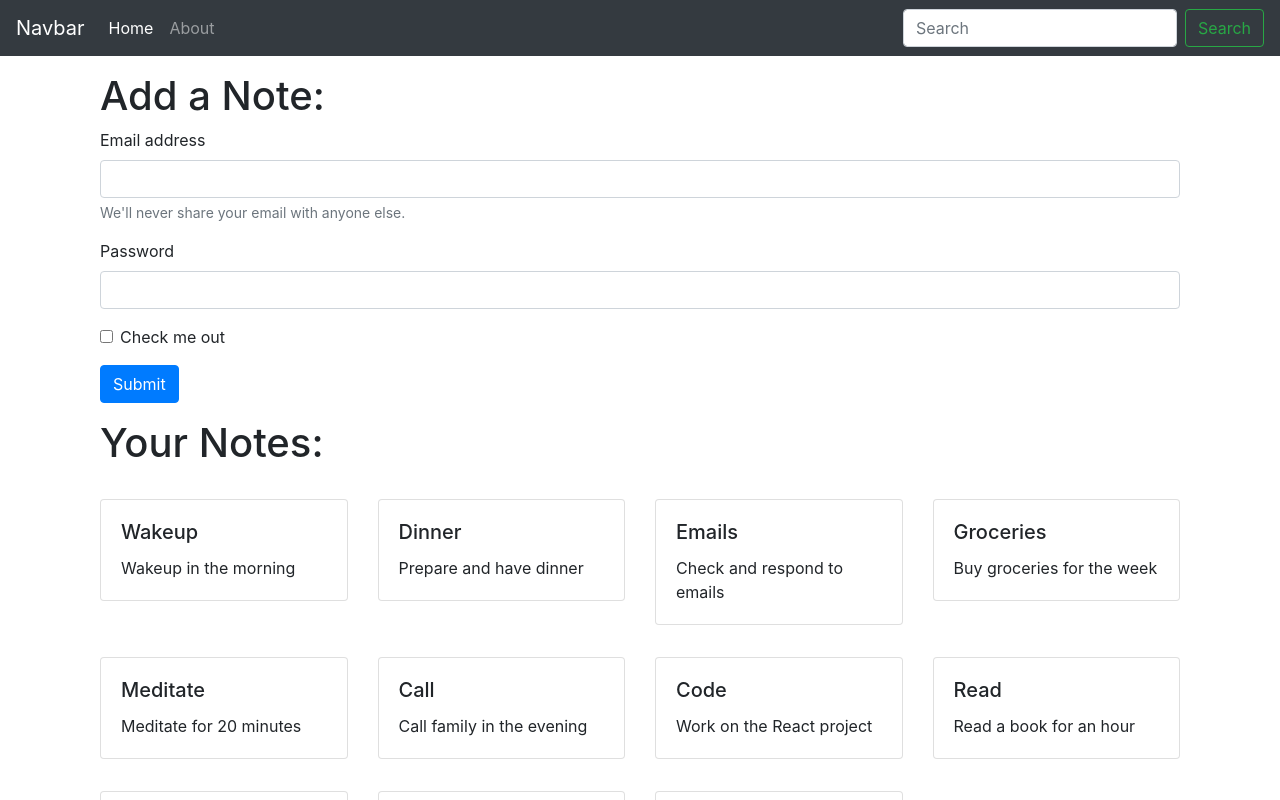
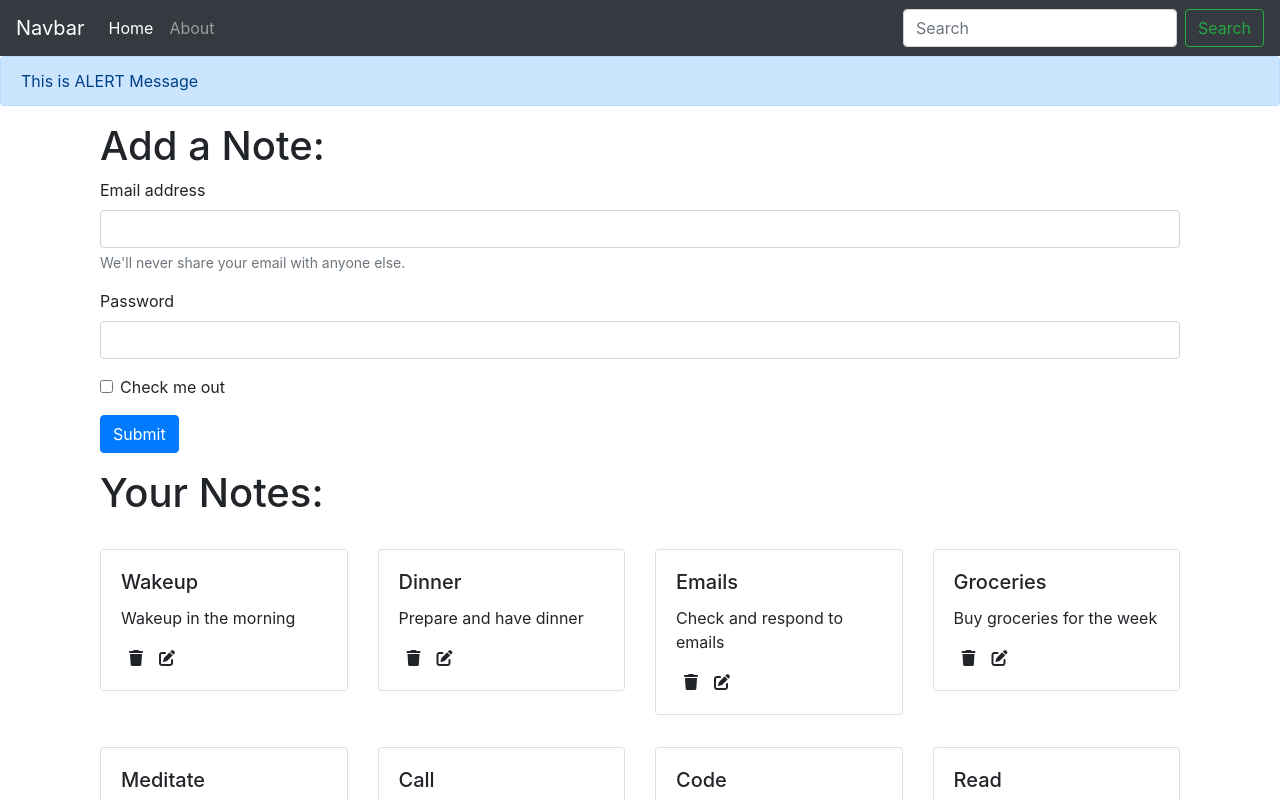
Before and after one commit to HamdanRaza309/LogBook, a React (Create React App) app: page / in a window 1280 px wide. Shown: the top 800 px of the page. Built offline with nearby package versions, Linux system fonts and the light colour scheme.

Commit message:
Adding font awesome icons

```diff
--- a/public/index.html
+++ b/public/index.html
@@ -20,6 +20,7 @@
   <noscript>You need to enable JavaScript to run this app.</noscript>
   <div id="root"></div>
 </body>
+<script src="https://kit.fontawesome.com/f6187729be.js" crossorigin="anonymous"></script>
 <!-- Option 1: jQuery and Bootstrap Bundle (includes Popper) -->
 <script src="https://cdn.jsdelivr.net/npm/jquery@3.5.1/dist/jquery.slim.min.js"
   integrity="sha384-DfXdz2htPH0lsSSs5nCTpuj/zy4C+OGpamoFVy38MVBnE+IbbVYUew+OrCXaRkfj" crossorigin="anonymous"></script>
--- a/src/App.js
+++ b/src/App.js
@@ -4,6 +4,7 @@
 import Home from './components/Home';
 import { About } from './components/About';
 import NoteState from './context/notes/NoteState';
+import Alert from './components/Alert';
 
 function App() {
   return (
@@ -11,6 +12,7 @@
       <NoteState>
         <Router>
           <Navbar />
+          <Alert message="This is ALERT Message" />
           <div className="container">
             <Routes>
               <Route exact path="/" element={<Home />} />
--- /dev/null
+++ b/src/components/Alert.js
@@ -0,0 +1,9 @@
+import React from 'react'
+
+export default function Alert(props) {
+    return (
+        <div className="alert alert-primary" role="alert">
+            {props.message}
+        </div>
+    )
+}
--- a/src/components/Note.js
+++ b/src/components/Note.js
@@ -10,7 +10,7 @@
             <h1>Your Notes:</h1>
             <div className="row my-3">
                 {notes.map((note) => {
-                    return <NoteItem note={note} />
+                    return <NoteItem key={note._id} note={note} />
                 })}
             </div>
         </div>
--- a/src/components/NoteItem.js
+++ b/src/components/NoteItem.js
@@ -8,6 +8,9 @@
                 <div className="card-body">
                     <h5 className="card-title">{note.title}</h5>
                     <p className="card-text">{note.description}</p>
+                    {/* <FontAwesomeIcon icon="fa-solid fa-trash" />*/}
+                    <i className="fa-solid fa-trash mx-2"></i>
+                    <i className="fa-solid fa-pen-to-square mx-2"></i>
                 </div>
             </div>
         </div>
--- a/src/index.css
+++ b/src/index.css
@@ -11,3 +11,7 @@
   font-family: source-code-pro, Menlo, Monaco, Consolas, 'Courier New',
     monospace;
 }
+
+i{
+  cursor: pointer;
+}
```
